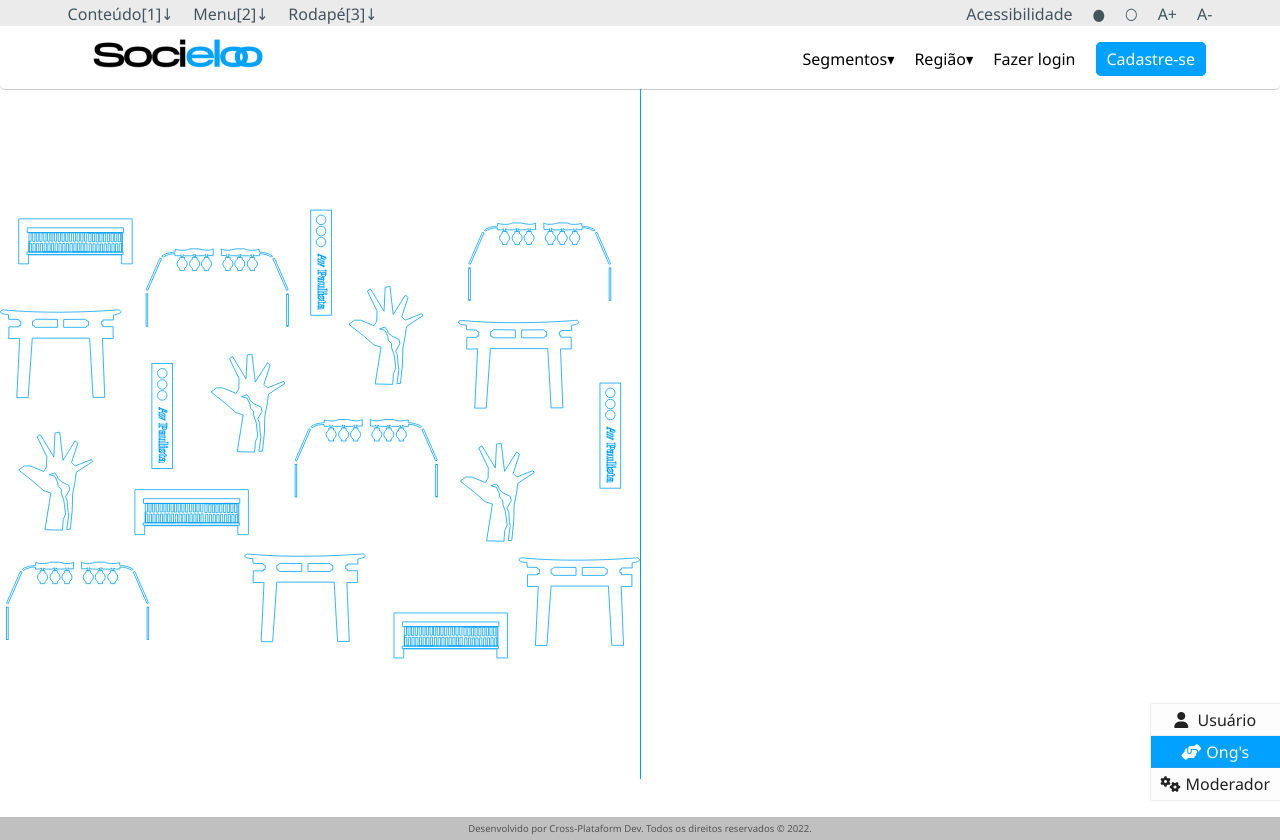
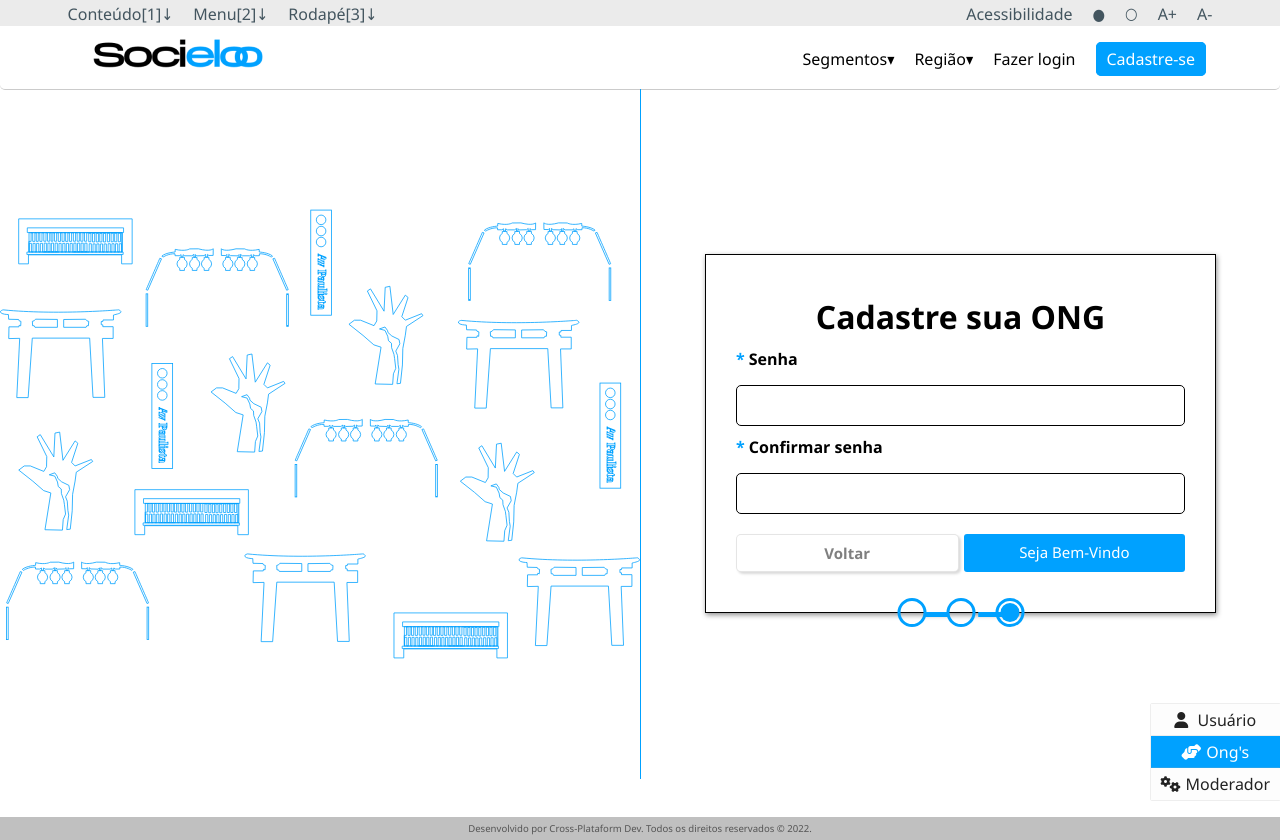
Before and after one commit to Aryel15/reactjs_socieloo, a React (Vite) app: page /cadastro-ong in a window 1280 px wide. Both pictures are taken after a click on the radio button 1009 px from the left and 682 px from the top of the page. Built offline with nearby package versions, Linux system fonts and the light colour scheme.

Commit message:
página de cadastro da ong

```diff
--- a/src/pages/Cadastro_Ong/Cadastro_Ong.jsx
+++ b/src/pages/Cadastro_Ong/Cadastro_Ong.jsx
@@ -9,7 +9,8 @@ export default function Cadastro_Ong() {
     const [step, setStep] = React.useState(0);
     const pages = [
       <Etapa1 step={step} setStep={setStep}/>,
-      <Etapa2 step={step} setStep={setStep} />
+      <Etapa2 step={step} setStep={setStep} />,
+      <Etapa3 step={step} setStep={setStep} />,
     ];
   return (
     <>
@@ -113,7 +114,7 @@ export function Etapa1({step, setStep}) {
     </section>
   )
 }
-export function Etapa2({step, setStep}) {
+function Etapa2({step, setStep}) {
     return (
         <section id="cadastro__section">
             <div className="section__form 2">
@@ -157,3 +158,30 @@ export function Etapa2({step, setStep}) {
         </section>
     )
 }
+
+function Etapa3({step, setStep}) {
+    return(
+        <section id="cadastro__section">
+            <div className="section__form 2">
+            <h1 className="section__title">Cadastre sua ONG</h1>
+            <form action="" className='form-3'>
+                <label for="senha">Senha</label>
+                <input type="password" id="senha" name="senha" required/>
+                <label for="confirmsenha">Confirmar senha</label>
+                <input type="password" id="confirmsenha" name="confirmsenha" required/>
+                <div className="buttons-form2">
+                    <a href="javascript:void(0);" className="voltar" onClick={() => { setStep(step - 1);}}>Voltar</a>
+                    <a href="/" className="options__submit">Seja Bem-Vindo</a>
+                </div>
+            </form>
+            </div>
+            <div className="section__radio">
+                <ul className="radio__group">
+                    <li><input className="radio__input" name="process" id="radio-one" type='radio'  onClick={() => { setStep(step - 2);}}/><span className="radio__span-one"></span></li>
+                    <li><input className="radio__input" name="process" id="radio-two" type='radio' onClick={() => { setStep(step - 1);}}/><span className="radio__span-two"></span></li>
+                    <li><input className="radio__input" name="process" id="radio-three" type='radio' checked/></li>
+                </ul>
+            </div>
+        </section>
+    )
+}
--- a/src/pages/Cadastro_Ong/style.css
+++ b/src/pages/Cadastro_Ong/style.css
@@ -230,6 +230,21 @@ label[for="termos"],
 .banco{
     display: flex;
     gap: 2px;
+}
+/* Form 3*/
+.form-3 label::before{
+    content: "* ";
+    color: #00a1ff;
+    margin-bottom: 10px;
+}
+.form-3 input{
+    width: 100%;
+    outline: none;
+    border: 1px solid black;
+    font-size: .9em;
+    padding: 10px;
+    border-radius: 5px;
+    margin-bottom: 10px;
 }
 
 /* Três botões */
```
